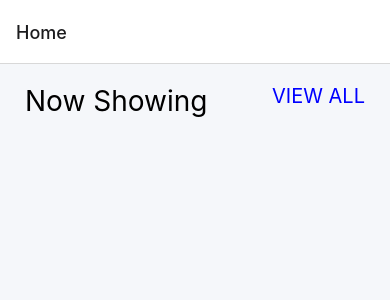
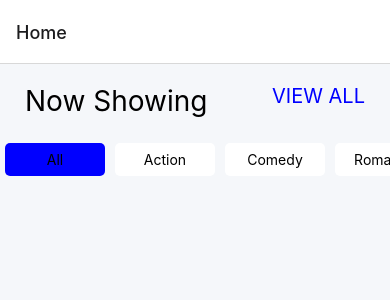
Before and after one commit to lstnchDev/movieAppReactNative, a React Native app: screen /Home in a window 390 px wide. Shown: the top 300 px of the page. Built offline with nearby package versions, Linux system fonts and the light colour scheme.

Commit message:
created header buttons

```diff
--- /dev/null
+++ b/src/components/GenreCard.js
@@ -0,0 +1,26 @@
+import { useState } from "react"
+import { Alert, StyleSheet, Text, TouchableOpacity, View } from "react-native"
+import Colors from "../constants/Colors"
+
+const GenreCard = ({genre, btnActive, press})=>{
+
+    return (
+        <TouchableOpacity style={{
+            ...styles.container,
+            backgroundColor: btnActive ? Colors.DEFAULT_BTN : Colors.WHITE
+            }} onPress={()=>press(genre)}>
+            <Text>{genre}</Text>
+        </TouchableOpacity>
+    )
+}
+
+const styles = StyleSheet.create({
+    container: {
+        alignItems: "center",
+        paddingVertical: 8,
+        borderRadius: 5,
+        margin: 5,
+        width: 100,
+    }
+})
+export default GenreCard
--- a/src/constants/Colors.js
+++ b/src/constants/Colors.js
@@ -1,4 +1,5 @@
 export default {
     DEFAULT_BACKGROUND: "#F5F7FA",
-    DEFAULT_BTN: "blue"
+    DEFAULT_BTN: "blue",
+    WHITE: "#FFFFFF"
 }
--- a/src/screens/HomeScreen.js
+++ b/src/screens/HomeScreen.js
@@ -1,13 +1,27 @@
-import { ScrollView, StatusBar, StyleSheet, Text, View } from "react-native"
+import { useState } from "react"
+import { FlatList, ScrollView, StatusBar, StyleSheet, Text, View } from "react-native"
+import GenreCard from "../components/GenreCard"
 import Colors from "../constants/Colors"
 
+const genres = ["All", "Action", "Comedy", "Romance", "Horror", "Sci-Fi"]
 
 const HomeScreen = ()=>{
+    const [btnActive, setActive] = useState("All")
+    const press = (activeGenre="All")=> setActive(activeGenre)
+
     return (
         <ScrollView contentContainerStyle={styles.container}>
             <View style={styles.headerContainer}>
                 <Text style={styles.headerTitle}>Now Showing</Text>
                 <Text style={styles.headerSubtitle}>VIEW ALL</Text>
+            </View>
+            <View>
+                <FlatList
+                    data={genres}
+                    horizontal
+                    renderItem={({item, index})=> <GenreCard key={index} genre={item} press={press} btnActive={item === btnActive ? true : false}/>}
+                    keyExtractor={item=>item.id}
+                />
             </View>
         </ScrollView>
     )
```
